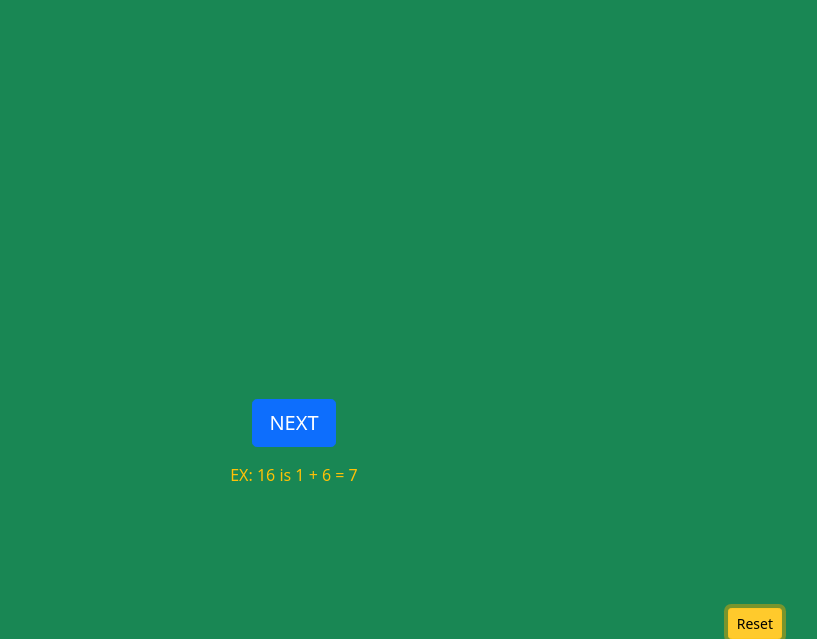
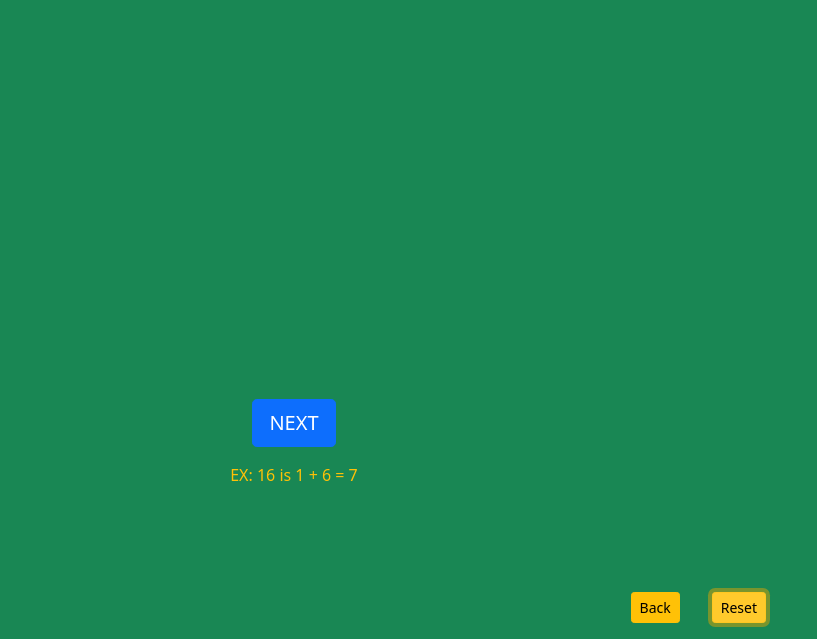
Before and after one commit to Zestus01/mindReader, a plain HTML site: page index.html in a window 1280 px wide. Both pictures are taken after a click on the button "GO". Shown: the part 161-800 px from the top of the page, without its empty margins (346-1163 px from the left). Drawn offline with nearby package versions, Linux system fonts and the light colour scheme.

Commit message:
Added a back button:   index.html Back button functionality, reset symbols on reset:   main.js

```diff
--- a/index.html
+++ b/index.html
@@ -19,8 +19,10 @@
     <div class="container d-flex justify-content-center text-center pt-3">
         <p class="text-warning" id="fillerText"></p>
     </div>
-    <div class="container position-absolute bottom-0  d-flex justify-content-end md-5">
-        <button class="btn btn-warning btn-circle btn-sm" id="resetBtn"></button>
+    <div class="container position-absolute bottom-0 justify-content-end  d-flex  md-5">
+        <button class="btn m-3 btn-warning btn-circle btn-sm" id="backBtn"></button>
+
+        <button class="btn m-3 btn-warning btn-circle btn-sm" id="resetBtn"></button>
     </div>
     <script src='main.js'></script>
 </body>
--- a/main.js
+++ b/main.js
@@ -2,6 +2,9 @@ const resetBtn = document.getElementById('resetBtn');
 const nextBtn = document.getElementById('nextBtn');
 const headerText = document.getElementById('headerText');
 const fillerText = document.getElementById('fillerText');
+const backBtn = document.getElementById('backBtn');
+
+backBtn.textContent = 'Back';
 
 const pageLayout = {
         pageSet : [],
@@ -21,12 +24,13 @@ const pageLayout = {
 }
 
 class Page {
-    constructor(head, fill, nextText, nextBool = true, resetText = 'Reset'){
+    constructor(head, fill, nextText, nextBool = true, resetText = 'Reset', backBool = true,){
         this.headText = head;
         this.fillText = fill;
         this.nextText = nextText;
         this.resetText = resetText;
         this.nextBool = nextBool;
+        this.backBool = backBool;
     }
 }
 
@@ -34,13 +38,23 @@ class Page {
 nextBtn.addEventListener('click', () => {
     pageLayout.currPage += 1;
     updatePage();
-})
+});
+
+backBtn.addEventListener('click', () => {
+    pageLayout.currPage -= 1;
+    updatePage();
+});
 
 
 resetBtn.addEventListener('click', () => {
     pageLayout.currPage = (pageLayout.currPage != 0) ? 0 : 1;
+    // Resets the number without refreshing the page
+    if(pageLayout.currPage === 0){
+        pageLayout.pageSet[3].headText = generateSymbols();
+        pageLayout.pageSet[4].headText = 'IS THIS YOUR SYMBOL <br> <br> <br>' + pageLayout.divisible;
+    }
     updatePage();
-})
+});
 
 // Sets the page layout text and hides the next button.
 function updatePage(){
@@ -53,6 +67,12 @@ function updatePage(){
         nextBtn.style.display = 'block';
     else
         nextBtn.style.display = 'none';
+
+    if(pageLayout.pageSet[pageLayout.currPage].backBool)
+        backBtn.style.display = 'block';
+    else
+        backBtn.style.display = 'none';
+
 }
 
 
@@ -62,7 +82,8 @@ let page0 = new Page (
     'Your mind is about to be blown',
     '',
     false,
-    'GO'
+    'GO',
+    false
 )
 pageLayout.pageSet.push(page0);
 
```
